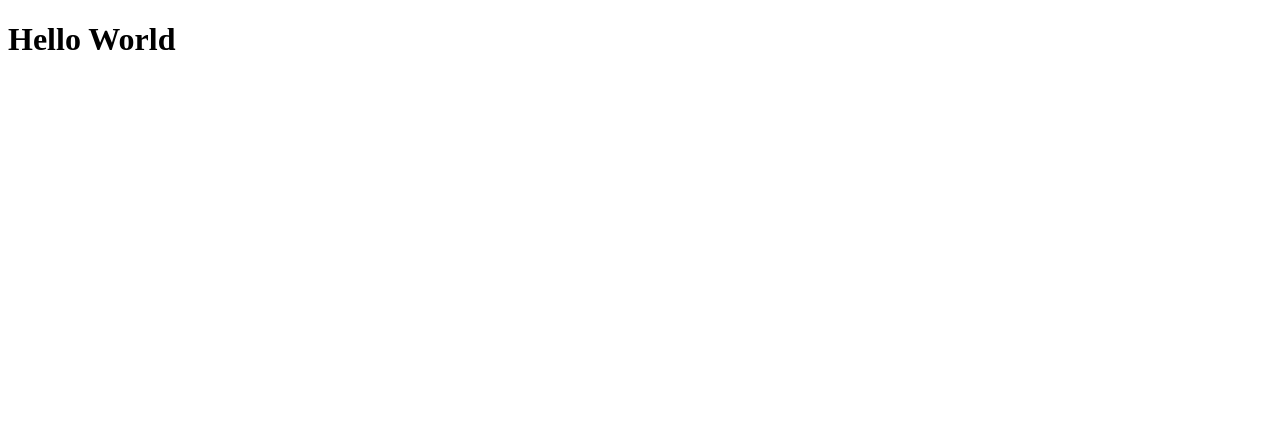
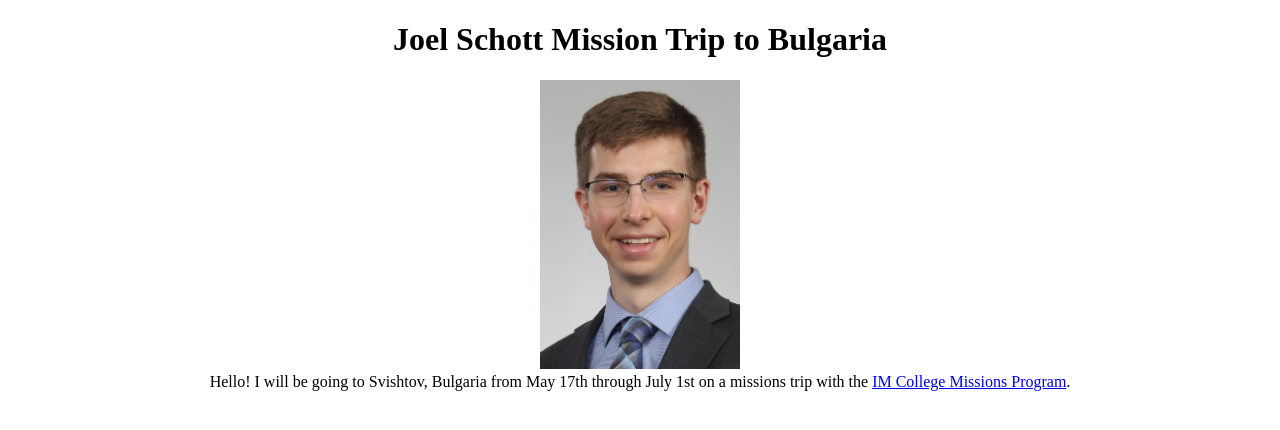
Before and after one commit to JoelSchott/Bulgaria2024, a plain HTML site: page index.html in a window 1280 px wide. Drawn offline with Linux system fonts and the light colour scheme.

Commit message:
start of page

```diff
--- a/index.html
+++ b/index.html
@@ -1,9 +1,15 @@
 <!DOCTYPE html>
 <html>
-<head>
-<title>Hello World HTML</title>
-</head>
-<body>
-<h1>Hello World</h1>
-</body>
+    <head>
+        <title>Bulgaria 2024</title>
+    </head>
+    <body>
+    <div style="text-align: center;">
+        <h1>Joel Schott Mission Trip to Bulgaria</h1>
+        <img src="me.jpg" alt="Joel Schott" style="max-width: 200px">
+        <div>
+        Hello! I will be going to Svishtov, Bulgaria from May 17th through July 1st on a missions trip with the <a href="https://iminc.org/go/student-missions/college-missions-program/">IM College Missions Program</a>.
+        </div>
+    </div>
+    </body>
 </html>
```
Also changed, not shown: me.JPG (added).
